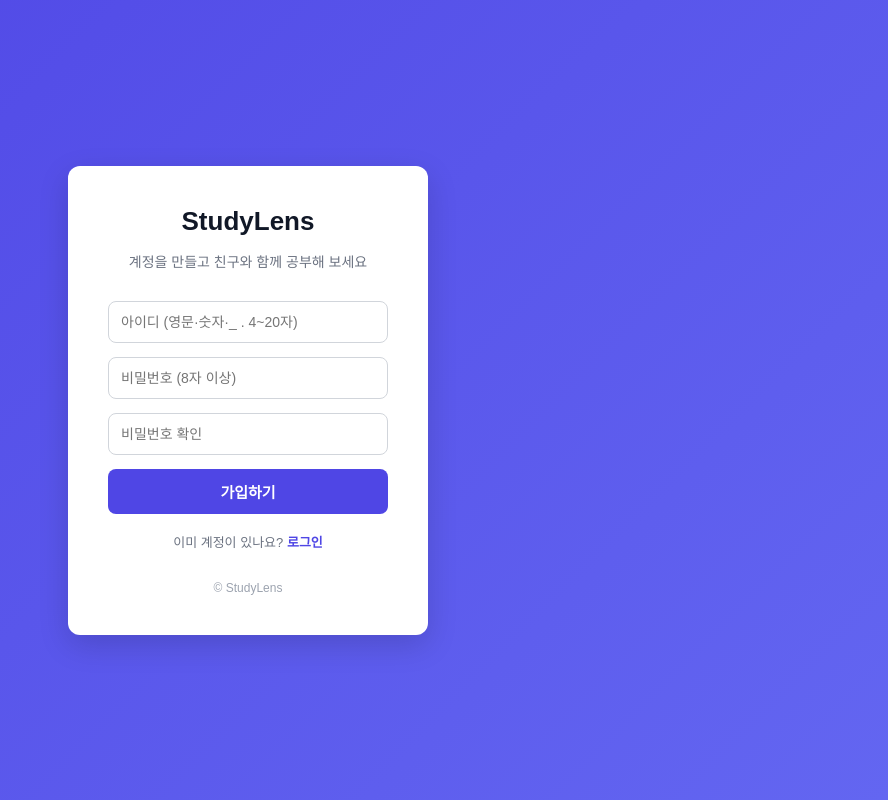
After one commit to doyoung0013/studylens, a Django app: page /signup/ in a window 1280 px wide. The commit adds this page. Shown: the whole page, without its empty margins (392-1280 px from the left). Run offline with Django 5.2, Linux system fonts and the light colour scheme.

Commit message:
feat(server): 회원가입 API와 웹 회원가입 페이지
- POST /api/auth/signup/: 가입 즉시 JWT 발급, 아이디 형식·중복(대소문자 무시)·비밀번호 검증
- IP당 가입 횟수 제한, GET /api/me/
- 웹 /signup/ 페이지, 로그인 화면에 가입 링크

```diff
--- a/server/study/api_urls.py
+++ b/server/study/api_urls.py
@@ -1,12 +1,15 @@
 from django.urls import path
 from rest_framework_simplejwt.views import TokenObtainPairView, TokenRefreshView
 
+from . import social_views as social
 from . import views
 
 urlpatterns = [
     # Auth (JWT)
     path("auth/login/", TokenObtainPairView.as_view(), name="token_obtain_pair"),
     path("auth/refresh/", TokenRefreshView.as_view(), name="token_refresh"),
+    path("auth/signup/", social.SignupView.as_view(), name="signup"),
+    path("me/", social.MeView.as_view(), name="me"),
 
     # Study session
     path("study/start/", views.StudyStartView.as_view(), name="study_start"),
--- a/server/study/views.py
+++ b/server/study/views.py
@@ -64,6 +64,29 @@ def login_page(request):
         return render(request, "login.html", {"error": "아이디 또는 비밀번호가 올바르지 않습니다."})
 
     return render(request, "login.html")
+
+
+@require_http_methods(["GET", "POST"])
+def signup_page(request):
+    from django.contrib.auth.models import User
+
+    from .social_views import SignupSerializer, signup_errors_to_message
+
+    if request.user.is_authenticated:
+        return redirect("dashboard")
+
+    if request.method == "POST":
+        serializer = SignupSerializer(data=request.POST)
+        if serializer.is_valid():
+            user = serializer.save()
+            login(request, user, backend="django.contrib.auth.backends.ModelBackend")
+            return redirect("dashboard")
+        return render(request, "signup.html", {
+            "error": signup_errors_to_message(serializer.errors),
+            "username": request.POST.get("username", ""),
+        })
+
+    return render(request, "signup.html")
 
 
 @require_POST
--- a/server/study/web_urls.py
+++ b/server/study/web_urls.py
@@ -4,6 +4,7 @@ from . import views
 
 urlpatterns = [
     path("", views.login_page, name="login"),
+    path("signup/", views.signup_page, name="signup"),
     path("logout/", views.logout_page, name="logout"),
     path("dashboard/", views.dashboard_view, name="dashboard"),
 ]
--- a/server/studylens/settings.py
+++ b/server/studylens/settings.py
@@ -155,6 +155,10 @@ REST_FRAMEWORK = {
     "DEFAULT_PERMISSION_CLASSES": (
         "rest_framework.permissions.IsAuthenticated",
     ),
+    # 무차별 가입/요청 방지 (ScopedRateThrottle 을 쓰는 뷰에만 적용)
+    "DEFAULT_THROTTLE_RATES": {
+        "signup": os.environ.get("STUDYLENS_SIGNUP_RATE", "10/hour"),
+    },
 }
 
 SIMPLE_JWT = {
--- /dev/null
+++ b/server/templates/signup.html
@@ -0,0 +1,131 @@
+<!DOCTYPE html>
+<html lang="ko">
+<head>
+    <meta charset="UTF-8">
+    <meta name="viewport" content="width=device-width, initial-scale=1">
+    <title>StudyLens | 회원가입</title>
+    <style>
+        * {
+            box-sizing: border-box;
+            font-family: "Pretendard", "Noto Sans KR", sans-serif;
+        }
+
+        body {
+            margin: 0;
+            height: 100vh;
+            background: linear-gradient(135deg, #4f46e5, #6366f1);
+            display: flex;
+            justify-content: center;
+            align-items: center;
+        }
+
+        .login-box {
+            background: white;
+            width: 360px;
+            max-width: calc(100vw - 32px);
+            padding: 40px;
+            border-radius: 12px;
+            box-shadow: 0 10px 30px rgba(0,0,0,0.15);
+        }
+
+        .login-box h1 {
+            margin: 0 0 10px;
+            font-size: 26px;
+            text-align: center;
+            color: #111827;
+        }
+
+        .login-box p {
+            margin-bottom: 30px;
+            text-align: center;
+            color: #6b7280;
+            font-size: 14px;
+        }
+
+        .login-box input {
+            width: 100%;
+            padding: 12px;
+            margin-bottom: 14px;
+            border-radius: 8px;
+            border: 1px solid #d1d5db;
+            font-size: 14px;
+        }
+
+        .login-box input:focus {
+            outline: none;
+            border-color: #6366f1;
+        }
+
+        .login-box button {
+            width: 100%;
+            padding: 12px;
+            border: none;
+            border-radius: 8px;
+            background: #4f46e5;
+            color: white;
+            font-size: 15px;
+            font-weight: 600;
+            cursor: pointer;
+        }
+
+        .login-box button:hover {
+            background: #4338ca;
+        }
+
+        .error {
+            margin-top: 15px;
+            color: #dc2626;
+            font-size: 13px;
+            text-align: center;
+        }
+
+        .switch {
+            margin-top: 18px;
+            text-align: center;
+            font-size: 13px;
+            color: #6b7280;
+        }
+
+        .switch a {
+            color: #4f46e5;
+            font-weight: 600;
+            text-decoration: none;
+        }
+
+        .footer {
+            margin-top: 30px;
+            text-align: center;
+            font-size: 12px;
+            color: #9ca3af;
+        }
+    </style>
+</head>
+<body>
+
+<div class="login-box">
+    <h1>StudyLens</h1>
+    <p>계정을 만들고 친구와 함께 공부해 보세요</p>
+
+    <form method="post">
+        {% csrf_token %}
+        <input type="text" name="username" placeholder="아이디 (영문·숫자·_ . 4~20자)" value="{{ username|default:'' }}" required>
+        <input type="password" name="password" placeholder="비밀번호 (8자 이상)" required>
+        <input type="password" name="password2" placeholder="비밀번호 확인" required>
+        <button type="submit">가입하기</button>
+    </form>
+
+    {% if error %}
+        <div class="error">{{ error }}</div>
+    {% endif %}
+
+    <div class="switch">
+        이미 계정이 있나요? <a href="{% url 'login' %}">로그인</a>
+    </div>
+
+    <div class="footer">
+        © StudyLens
+    </div>
+</div>
+
+</body>
+</html>
```
Also changed, not shown: server/study/social_views.py (added, +96 -0 lines), server/study/test_social.py (added, +76 -0 lines), server/templates/login.html (+19 -0 lines).
